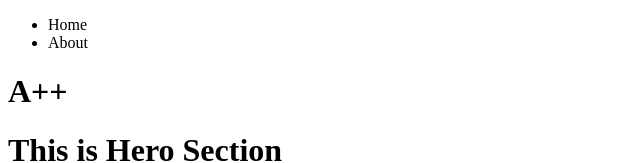
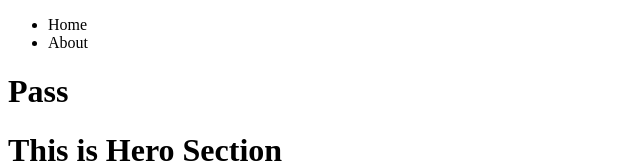
Before and after one commit to engr-mahmudul/fundamental-project, a React (Vite) app: page / in a window 1280 px wide. Shown: the top 163 px of the page, without its empty margins (0-640 px from the left). Built offline with nearby package versions, Linux system fonts and the light colour scheme.

Commit message:
imidiately invoked function

```diff
--- a/src/components/Header.jsx
+++ b/src/components/Header.jsx
@@ -1,17 +1,19 @@
 const Header = () => {
-    let marks = 85;
+    let marks = 5;
     return (
         <div>
             <ul>
                 <li>Home</li>
                 <li>About</li>
             </ul>
-            {
-                marks>80?
-                <h1>A++</h1>
-                :
-                <h1>Pass</h1>
-            }
+            {(
+                ()=>{
+                    if (marks>80){
+                        return <h1>A+</h1>
+                    }
+                    else return <h1>Pass</h1>
+                }
+            )()}
         </div>
     );
 };
```
